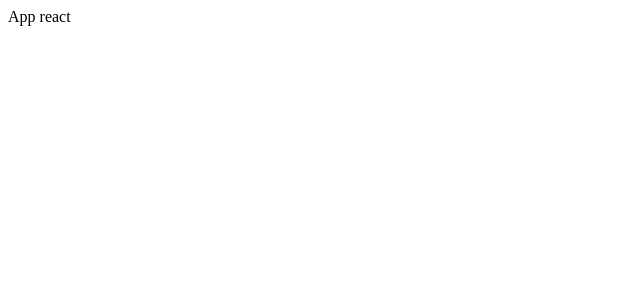
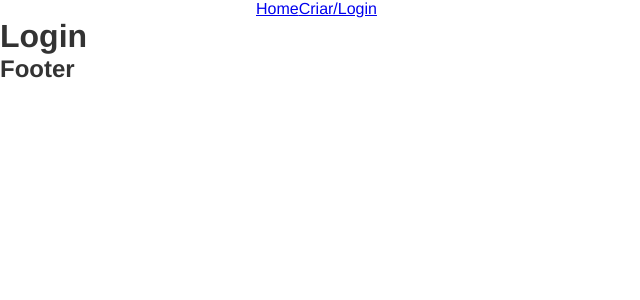
Before and after one commit to SttavoS/cats, a React (Vite) app: page /login in a window 1280 px wide. Shown: the top 300 px of the page, without its empty margins (0-640 px from the left). Built offline with nearby package versions, Linux system fonts and the light colour scheme.

Commit message:
add layout components

```diff
--- a/src/App.jsx
+++ b/src/App.jsx
@@ -1,5 +1,22 @@
+import { BrowserRouter, Route, Routes } from 'react-router-dom';
+import Header from './components/layout/Header/Header';
+import Footer from './components/layout/Footer/Footer';
+import Home from './pages/Home';
+import Login from './pages/Login';
+
+import './assets/global.css';
+
 const App = () => {
-  return <div>App react</div>;
+  return (
+    <BrowserRouter>
+      <Header />
+      <Routes>
+        <Route path="/" element={<Home />} />
+        <Route path="/login" element={<Login />} />
+      </Routes>
+      <Footer />
+    </BrowserRouter>
+  );
 };
 
 export default App;
--- /dev/null
+++ b/src/assets/global.css
@@ -0,0 +1,38 @@
+:root {
+  --type-first: Helvetica, Arial, sans-serif;
+  --type-second: 'Spectral', Georgia;
+  --black: #333;
+}
+
+* {
+  box-sizing: border-box;
+  margin: 0;
+  padding: 0;
+}
+
+body {
+  color: var(--black);
+  font-family: var(--type-first);
+}
+
+ul, li {
+  list-style: none;
+}
+
+img {
+  display: block;
+  max-width: 100%;
+}
+
+button, input {
+  display: block;
+  font-size: 1rem;
+  font-family: var(--type-first);
+  color: #333;
+}
+
+.container {
+  max-width: 50rem;
+  padding: 0 1rem;
+  margin: 0 auto;
+}
--- /dev/null
+++ b/src/components/layout/Footer/Footer.jsx
@@ -0,0 +1,11 @@
+import styles from './Footer.module.css';
+
+const Footer = () => {
+  return (
+    <footer>
+      <h2>Footer</h2>
+    </footer>
+  );
+};
+
+export default Footer;
--- /dev/null
+++ b/src/components/layout/Header/Header.jsx
@@ -0,0 +1,15 @@
+import { Link } from 'react-router-dom';
+import styles from './Header.module.css';
+
+const Header = () => {
+  return (
+    <header>
+      <nav className="container">
+        <Link to="/">Home</Link>
+        <Link to="login">Criar/Login</Link>
+      </nav>
+    </header>
+  );
+};
+
+export default Header;
--- /dev/null
+++ b/src/pages/Home.jsx
@@ -0,0 +1,5 @@
+const Home = () => {
+  return <h1>Home</h1>;
+};
+
+export default Home;
--- /dev/null
+++ b/src/pages/Login.jsx
@@ -0,0 +1,9 @@
+const Login = () => {
+  return (
+    <>
+      <h1>Login</h1>
+    </>
+  );
+};
+
+export default Login;
```
Also changed, not shown: src/components/layout/Footer/Footer.module.css (added), src/components/layout/Header/Header.module.css (added).
